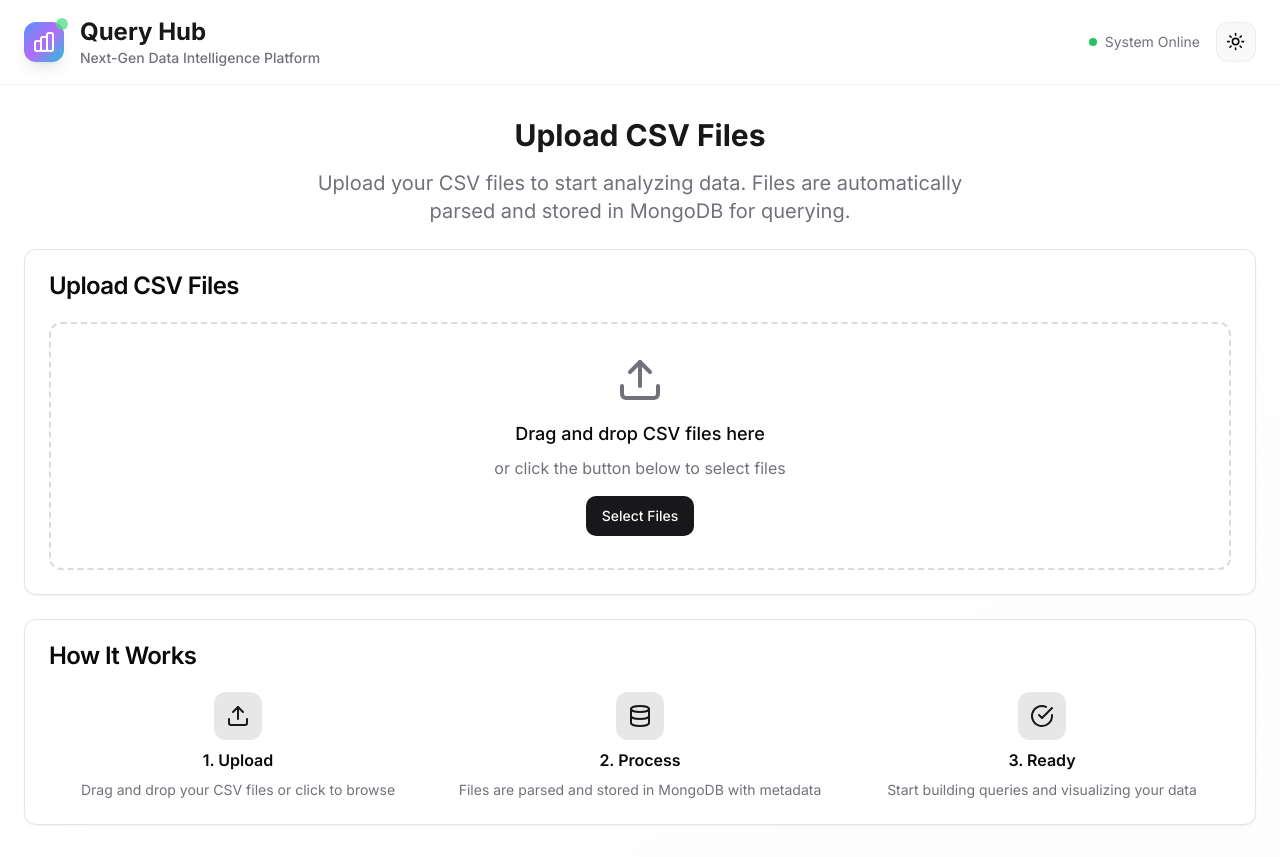
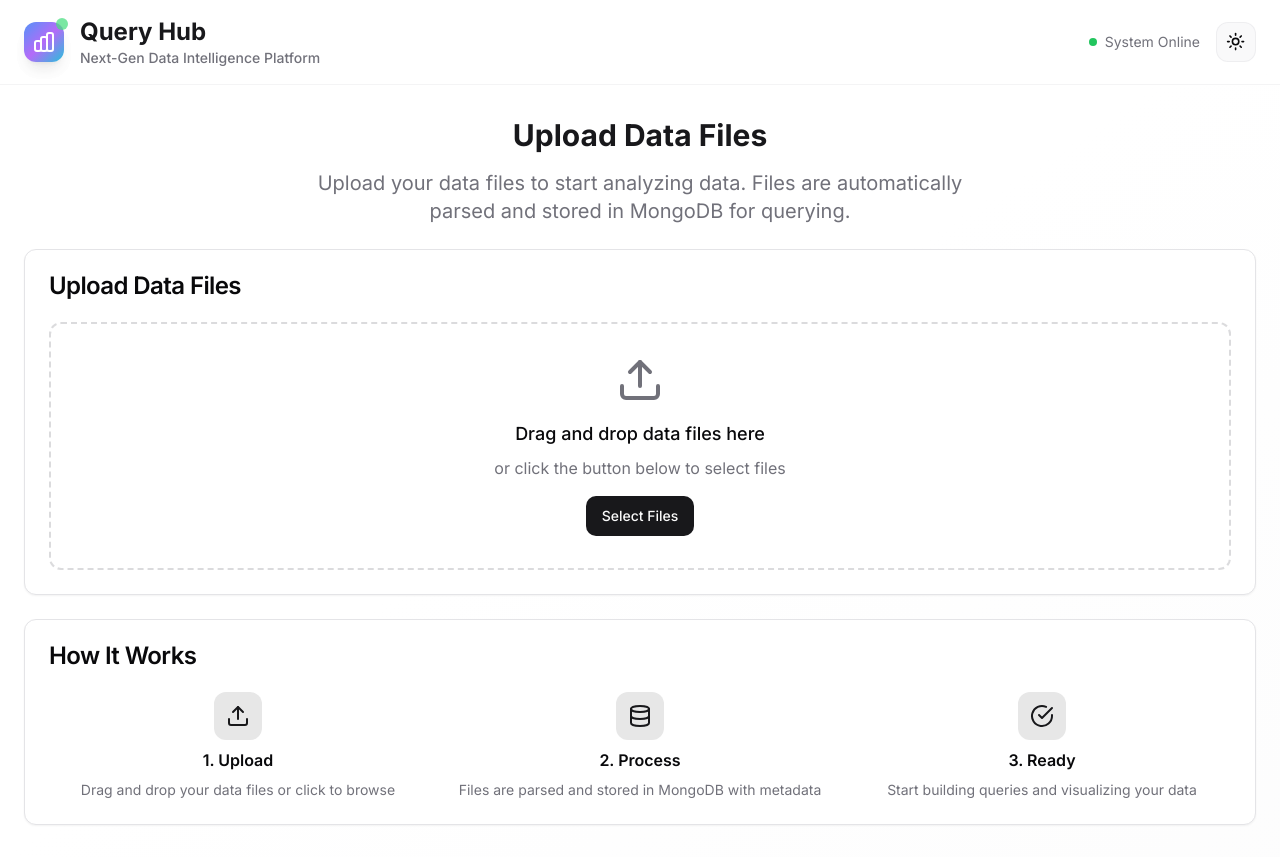
Before and after one commit to plankasaurus/query-hub, a Next.js app: page /upload in a window 1280 px wide. Built offline with nearby package versions, Linux system fonts and the light colour scheme.

Commit message:
Upload file is generic and includes all data file types

```diff
--- a/app/api/upload/route.ts
+++ b/app/api/upload/route.ts
@@ -6,31 +6,31 @@ import path from 'path'
 export async function POST(request: NextRequest) {
   try {
     const formData = await request.formData()
-    const file = formData.get('file') as File
+    const file = formData.get('file') as File | null
 
     if (!file) {
       return NextResponse.json({ error: 'No file provided' }, { status: 400 })
-    }
-
-    if (!file.name.toLowerCase().endsWith('.csv')) {
-      return NextResponse.json({ error: 'Only CSV files are supported' }, { status: 400 })
     }
 
     // Convert file to buffer
     const bytes = await file.arrayBuffer()
     const buffer = Buffer.from(bytes)
 
-    // Ensure uploads folder exists (in project root)
+    // Ensure uploads folder exists
     const uploadDir = path.join(process.cwd(), 'public', 'uploads')
     await mkdir(uploadDir, { recursive: true })
 
-    // Save file
-    const filePath = path.join(uploadDir, file.name)
+    // Sanitize filename (optional)
+    const safeName = file.name.replace(/[^a-zA-Z0-9._-]/g, '_').slice(0, 255)
+
+    const filePath = path.join(uploadDir, safeName)
     await writeFile(filePath, buffer)
 
     return NextResponse.json({
       success: true,
-      path: `/uploads/${file.name}`, // can be accessed in browser
+      path: `/uploads/${safeName}`,
+      name: file.name,
+      size: file.size
     })
   } catch (error) {
     console.error('Upload error:', error)
--- a/app/layout.tsx
+++ b/app/layout.tsx
@@ -8,8 +8,8 @@ import { StatusIndicator } from '@/components/ui/status-indicator'
 const inter = Inter({ subsets: ['latin'] })
 
 export const metadata: Metadata = {
-    title: 'Query Hub - CSV Data Analysis Platform',
-    description: 'Upload CSV files, build queries, and visualize data with interactive charts',
+    title: 'Query Hub - Data Analysis Platform',
+    description: 'Upload Data files, build queries, and visualize data with interactive charts',
 }
 
 export default function RootLayout({
--- a/app/page.tsx
+++ b/app/page.tsx
@@ -64,7 +64,7 @@ export default function HomePage() {
                             <h3 className="text-2xl font-bold text-primary">Smart Upload</h3>
                         </div>
                         <p className="text-muted-foreground text-lg leading-relaxed">
-                            Drag & drop CSV files with intelligent parsing, automatic column detection, and instant data validation.
+                            Drag & drop data files with intelligent parsing, automatic column detection, and instant data validation.
                         </p>
                         <div className="mt-6 flex items-center text-blue-500 font-medium group-hover:translate-x-2 transition-transform duration-200">
                             Get Started
--- a/app/upload/page.tsx
+++ b/app/upload/page.tsx
@@ -17,9 +17,9 @@ export default function UploadPage() {
     return (
         <div className="space-y-6">
             <div className="text-center space-y-4">
-                <h1 className="text-3xl font-bold text-primary">Upload CSV Files</h1>
+                <h1 className="text-3xl font-bold text-primary">Upload Data Files</h1>
                 <p className="text-xl text-muted-foreground max-w-2xl mx-auto">
-                    Upload your CSV files to start analyzing data. Files are automatically parsed and stored in MongoDB for querying.
+                    Upload your data files to start analyzing data. Files are automatically parsed and stored in MongoDB for querying.
                 </p>
             </div>
 
@@ -35,7 +35,7 @@ export default function UploadPage() {
                     </CardHeader>
                     <CardContent>
                         <p className="text-green-700 mb-4">
-                            Your CSV file has been successfully uploaded and processed. You can now:
+                            Your data file has been successfully uploaded and processed. You can now:
                         </p>
                         <div className="flex flex-col sm:flex-row gap-3">
                             <Link href="/query-builder">
@@ -67,7 +67,7 @@ export default function UploadPage() {
                             </div>
                             <h3 className="font-semibold">1. Upload</h3>
                             <p className="text-sm text-muted-foreground">
-                                Drag and drop your CSV files or click to browse
+                                Drag and drop your data files or click to browse
                             </p>
                         </div>
 
--- a/components/file-uploader.tsx
+++ b/components/file-uploader.tsx
@@ -52,7 +52,6 @@ export function FileUploader({ onUploadComplete }: FileUploaderProps) {
         setIsUploading(true)
 
         for (const file of files) {
-            if (!file.name.toLowerCase().endsWith('.csv')) continue
 
             const fileId = `file_${Date.now()}_${Math.random().toString(36).substr(2, 9)}`
 
@@ -140,7 +139,7 @@ export function FileUploader({ onUploadComplete }: FileUploaderProps) {
         <div className="space-y-6">
             <Card>
                 <CardHeader>
-                    <CardTitle>Upload CSV Files</CardTitle>
+                    <CardTitle>Upload Data Files</CardTitle>
                 </CardHeader>
                 <CardContent>
                     <div
@@ -157,7 +156,7 @@ export function FileUploader({ onUploadComplete }: FileUploaderProps) {
                     >
                         <Upload className="h-12 w-12 mx-auto mb-4 text-muted-foreground" />
                         <p className="text-lg font-medium mb-2">
-                            Drag and drop CSV files here
+                            Drag and drop data files here
                         </p>
                         <p className="text-muted-foreground mb-4">
                             or click the button below to select files
@@ -172,7 +171,6 @@ export function FileUploader({ onUploadComplete }: FileUploaderProps) {
                             id="file-input"
                             type="file"
                             multiple
-                            accept=".csv"
                             onChange={handleFileSelect}
                             className="hidden"
                         />
```
